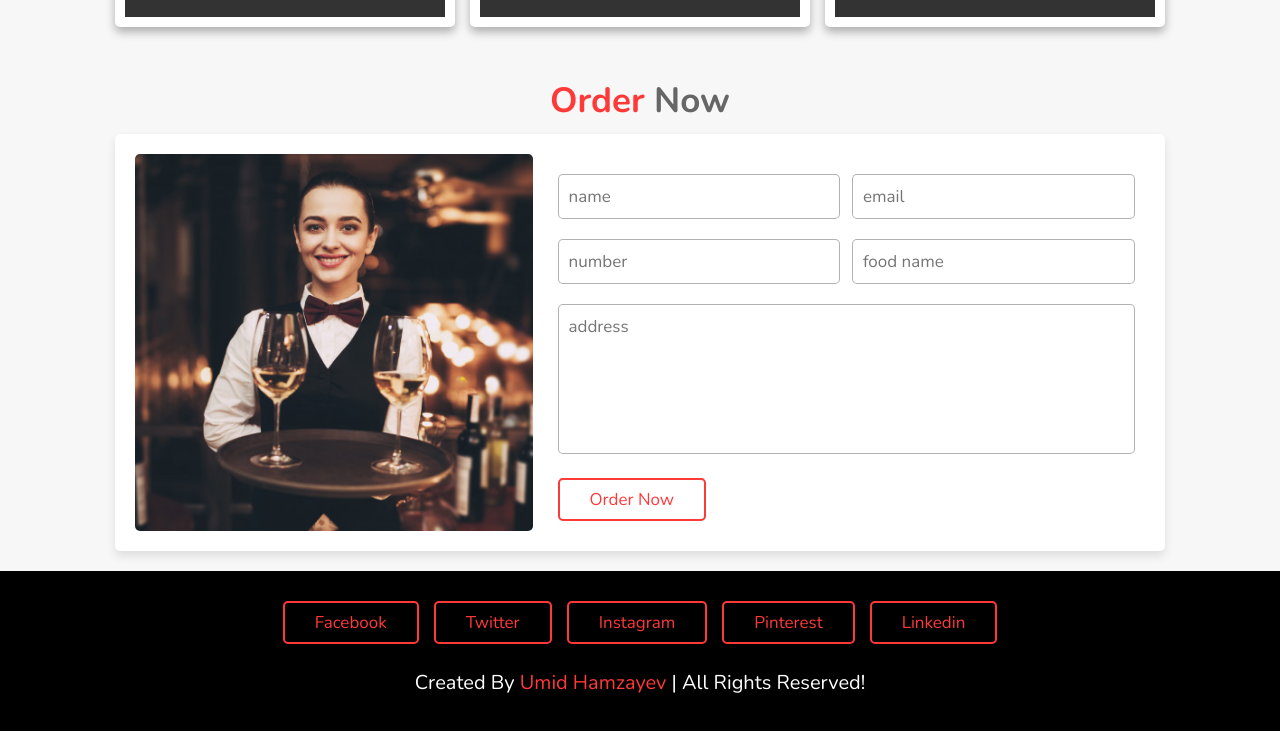
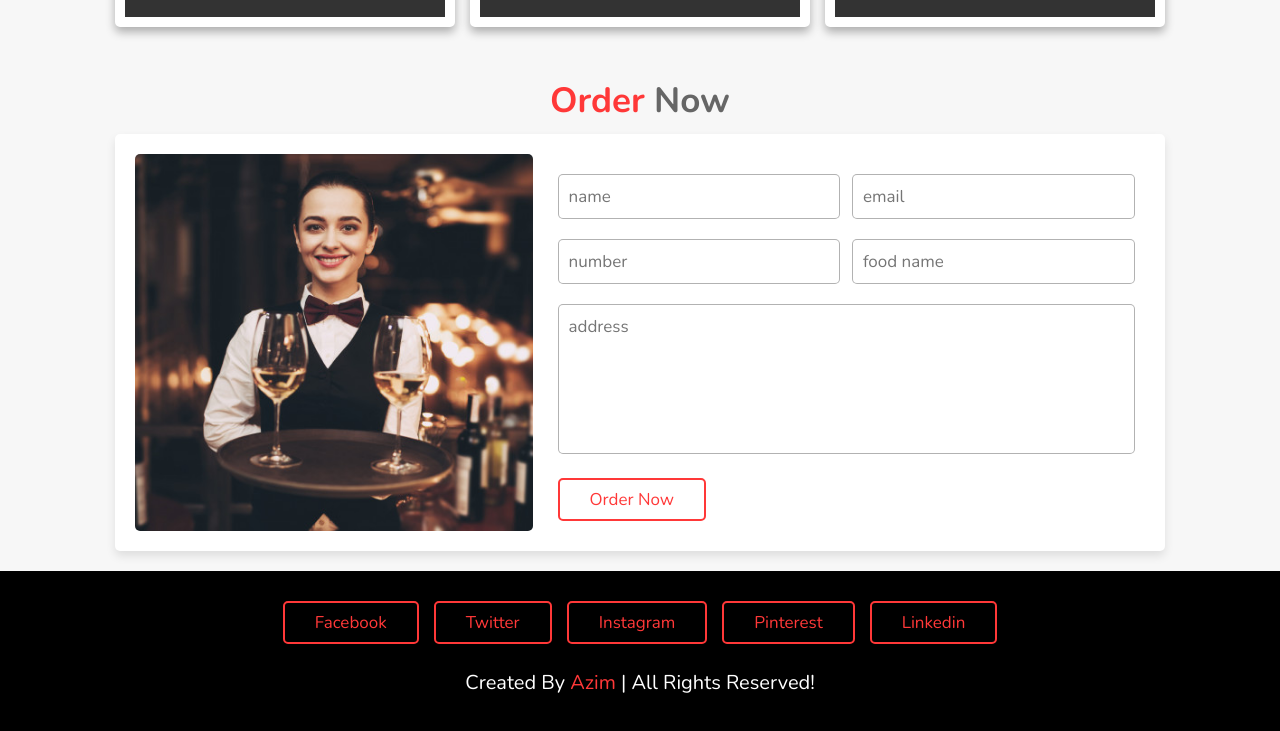
Before and after one commit to Umid085/Food-and-Restaurant-site, a plain HTML site: page index.html in a window 1280 px wide. Shown: the part 4080-4811 px from the top of the page. Drawn offline with nearby package versions, Linux system fonts and the light colour scheme.

Commit message:
updating a creator

```diff
--- a/index.html
+++ b/index.html
@@ -415,7 +415,7 @@
         <a href="#" class="btn">linkedin</a>
       </div>
 
-      <h1 class="credit"> created by <span> Umid Hamzayev</span> | all rights reserved! </h1>
+      <h1 class="credit"> created by <span> Azim </span> | all rights reserved! </h1>
 
     </section>
 
```
